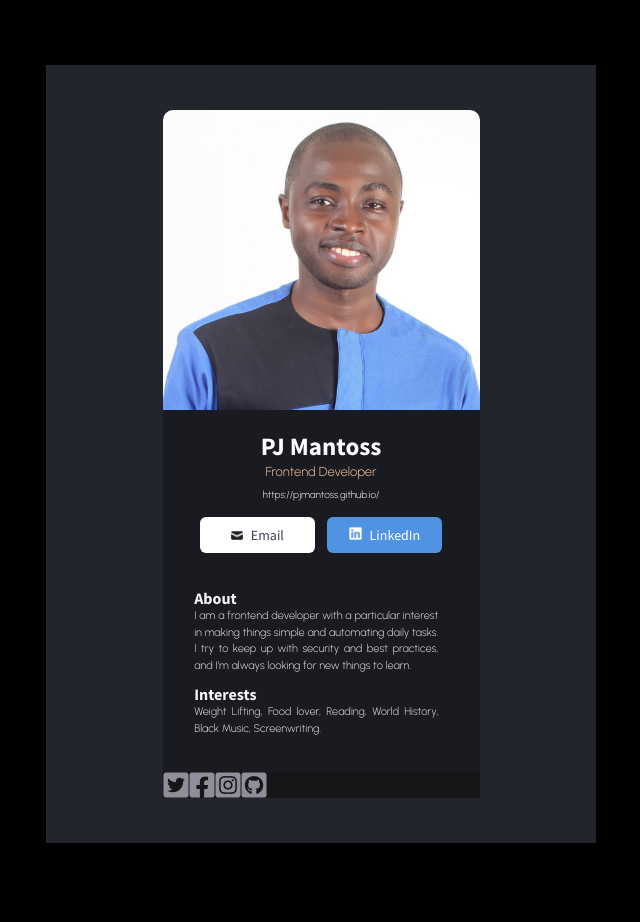
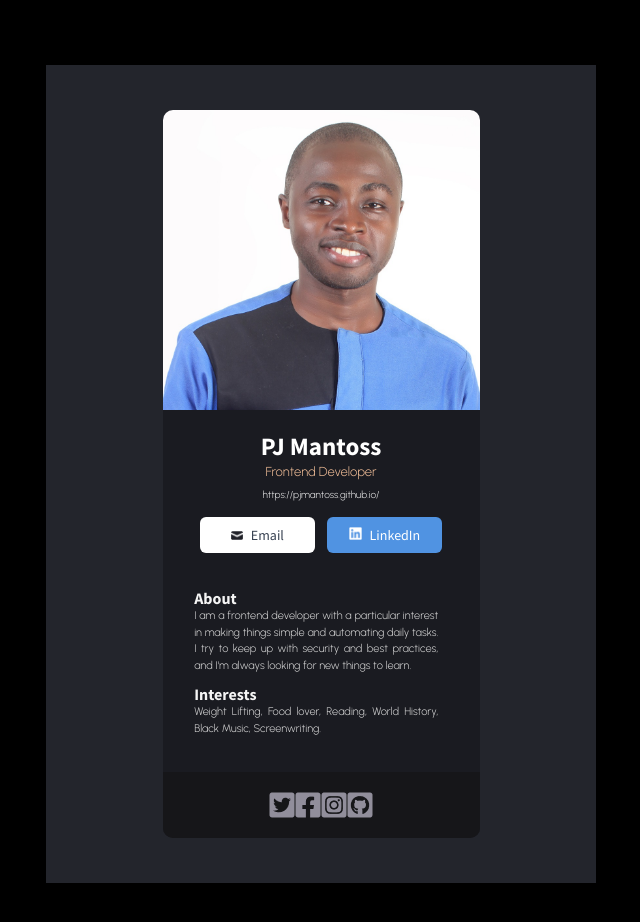
Before and after one commit to PJMantoss/digital-biz-card, a React (Create React App) app: page / in a window 1280 px wide. Shown: the top 922 px of the page, without its empty margins (319-959 px from the left). Built offline with nearby package versions, Linux system fonts and the light colour scheme.

Commit message:
update Footer

```diff
--- a/src/App.css
+++ b/src/App.css
@@ -145,9 +145,13 @@ font-family: 'Urbanist', sans-serif; */
 /* Footer */
 .footer{
     background: #161619;
+    padding: 20px 0;
+    border-radius: 0 0 10px 10px;
 }
 
 .footer > .wrapper{
     background: transparent;
     display: flex;
+    justify-content: center;
+    align-items: center;
 }
```
